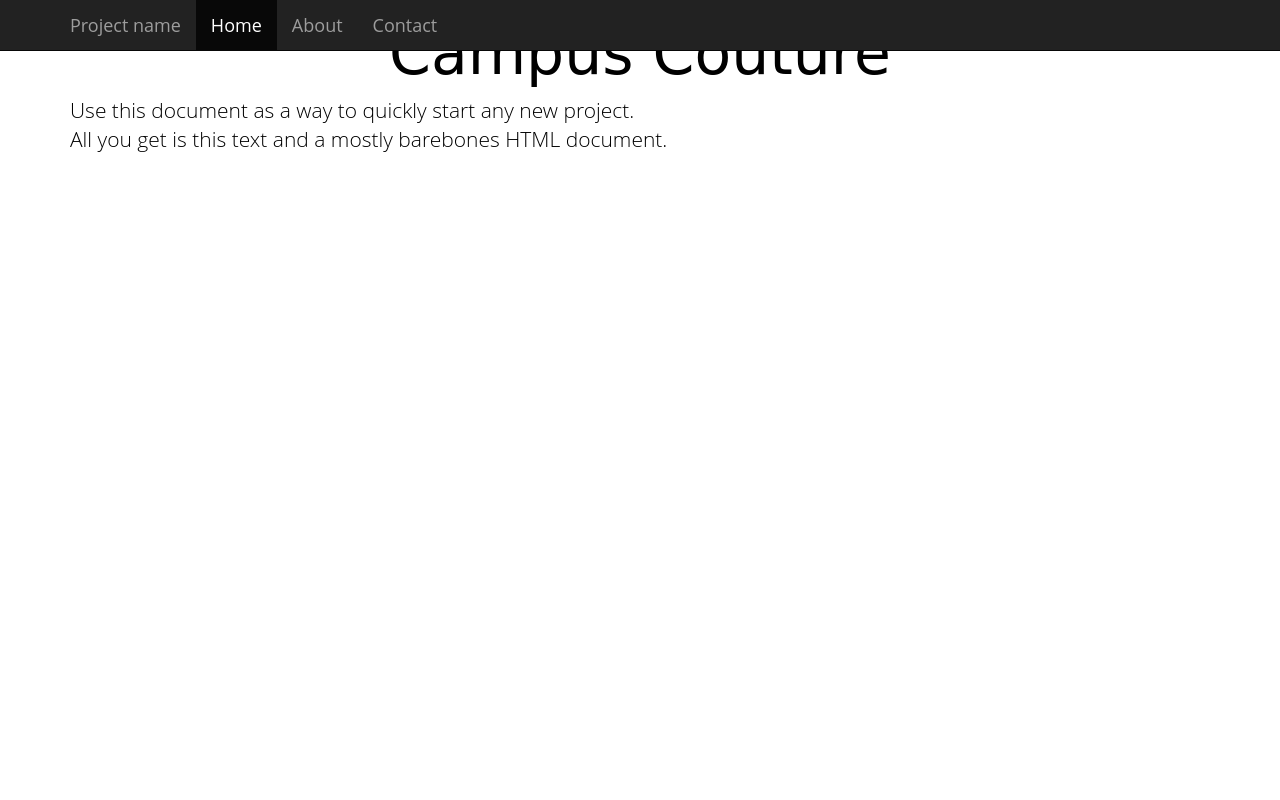
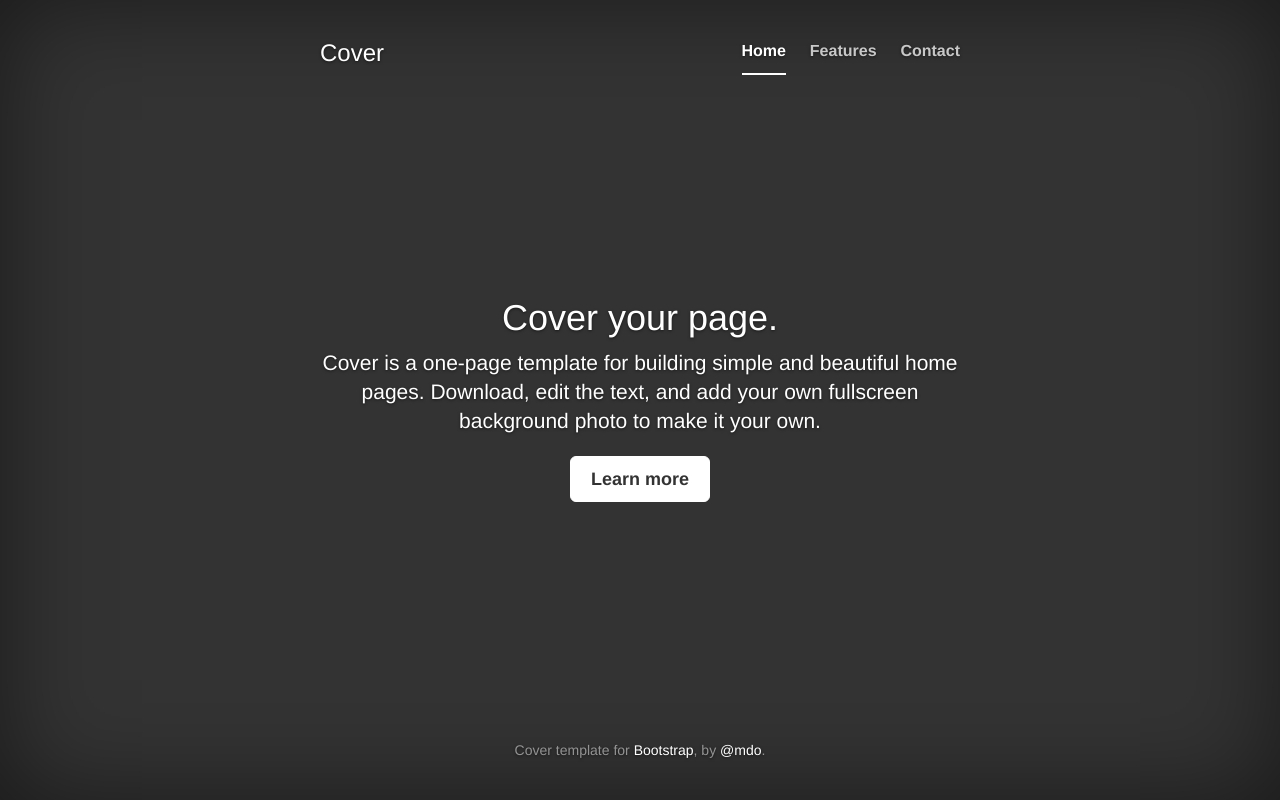
Before and after one commit to kate16/femmehacks, a Python web app: template app/templates/index.html in a window 1280 px wide. Run offline with Jinja, Linux system fonts and the light colour scheme; the template is opened without the code that fills it, so the values that code supplies are empty; some libraries are stand-ins or nearby versions.

Commit message:
Front end again
We have a cover page!

```diff
--- a/app/templates/basic.css
+++ /dev/null
@@ -1,38 +0,0 @@
-body{
-	background-color:white;
-	font-family: 'Open Sans', sans-serif;
-	font-size: 18px;
-	color: black;
-}
-
-p, ul, li {
-	font-family: 'Open Sans', sans-serif;
-	font-size: 18px;
-	color: #000000;
-}
-
-h1 {
-	font-family: 'Clicker Script', cursive;
-	font-size:60px;
-	color: black;
-	text-align:center;
-}
-
-a:link {
-	color:#990000;
-	text-decoration:none;
-}
-
-a:visited {
-	color:#990000;
-}
-
-a:hover {
-	color:#011f5b;
-	text-decoration:underline;
-}
-
-.filler{
-	min-height:50px;
-	height:100%;
-}
--- /dev/null
+++ b/app/templates/bootstrap-3.3.2-dist/css/cover.css
@@ -0,0 +1,175 @@
+/*
+ * Globals
+ */
+
+/* Links */
+a,
+a:focus,
+a:hover {
+  color: #fff;
+}
+
+/* Custom default button */
+.btn-default,
+.btn-default:hover,
+.btn-default:focus {
+  color: #333;
+  text-shadow: none; /* Prevent inheritence from `body` */
+  background-color: #fff;
+  border: 1px solid #fff;
+}
+
+
+/*
+ * Base structure
+ */
+
+html,
+body {
+  height: 100%;
+  background-color: #333;
+  background-image:"closet-background.jpg";
+}
+body {
+  color: #fff;
+  text-align: center;
+  text-shadow: 0 1px 3px rgba(0,0,0,.5);
+  background-image:"closet-background.jpg";
+}
+
+/* Extra markup and styles for table-esque vertical and horizontal centering */
+.site-wrapper {
+  display: table;
+  width: 100%;
+  height: 100%; /* For at least Firefox */
+  min-height: 100%;
+  -webkit-box-shadow: inset 0 0 100px rgba(0,0,0,.5);
+          box-shadow: inset 0 0 100px rgba(0,0,0,.5);
+}
+.site-wrapper-inner {
+  display: table-cell;
+  vertical-align: top;
+}
+.cover-container {
+  margin-right: auto;
+  margin-left: auto;
+}
+
+/* Padding for spacing */
+.inner {
+  padding: 30px;
+}
+
+
+/*
+ * Header
+ */
+.masthead-brand {
+  margin-top: 10px;
+  margin-bottom: 10px;
+}
+
+.masthead-nav > li {
+  display: inline-block;
+}
+.masthead-nav > li + li {
+  margin-left: 20px;
+}
+.masthead-nav > li > a {
+  padding-right: 0;
+  padding-left: 0;
+  font-size: 16px;
+  font-weight: bold;
+  color: #fff; /* IE8 proofing */
+  color: rgba(255,255,255,.75);
+  border-bottom: 2px solid transparent;
+}
+.masthead-nav > li > a:hover,
+.masthead-nav > li > a:focus {
+  background-color: transparent;
+  border-bottom-color: #a9a9a9;
+  border-bottom-color: rgba(255,255,255,.25);
+}
+.masthead-nav > .active > a,
+.masthead-nav > .active > a:hover,
+.masthead-nav > .active > a:focus {
+  color: #fff;
+  border-bottom-color: #fff;
+}
+
+@media (min-width: 768px) {
+  .masthead-brand {
+    float: left;
+  }
+  .masthead-nav {
+    float: right;
+  }
+}
+
+
+/*
+ * Cover
+ */
+
+.cover {
+  padding: 0 20px;
+}
+.cover .btn-lg {
+  padding: 10px 20px;
+  font-weight: bold;
+}
+
+
+/*
+ * Footer
+ */
+
+.mastfoot {
+  color: #999; /* IE8 proofing */
+  color: rgba(255,255,255,.5);
+}
+
+
+/*
+ * Affix and center
+ */
+
+@media (min-width: 768px) {
+  /* Pull out the header and footer */
+  .masthead {
+    position: fixed;
+    top: 0;
+  }
+  .mastfoot {
+    position: fixed;
+    bottom: 0;
+  }
+  /* Start the vertical centering */
+  .site-wrapper-inner {
+    vertical-align: middle;
+  }
+  /* Handle the widths */
+  .masthead,
+  .mastfoot,
+  .cover-container {
+    width: 100%; /* Must be percentage or pixels for horizontal alignment */
+  }
+}
+
+@media (min-width: 992px) {
+  .masthead,
+  .mastfoot,
+  .cover-container {
+    width: 700px;
+  }
+}
+
+
+
+
+
+
+
+
+	/*font-family: 'Open Sans', sans-serif;
+	font-family: 'Clicker Script', cursive;*/
--- a/app/templates/index.html
+++ b/app/templates/index.html
@@ -4,18 +4,18 @@
     <meta charset="utf-8">
     <meta http-equiv="X-UA-Compatible" content="IE=edge">
     <meta name="viewport" content="width=device-width, initial-scale=1">
-    <meta name="authour" content="The best Femmehacks team ever">
-    <meta name="description" content="Find or share a dress on your campus today!">
-    <meta name="keywords" content="campus, couture, dress, exchange, sorority, formal">
+    <meta name="description" content="">
+    <meta name="author" content="">
+    <link rel="icon" href="../../favicon.ico">
 
-    <title>Campus Couture</title>
+    <title>Cover Template for Bootstrap</title>
 
     <!-- Bootstrap core CSS -->
-    <link href="../../dist/css/bootstrap.min.css" rel="stylesheet">
+    <link href="bootstrap-3.3.2-dist/css/bootstrap.min.css" rel="stylesheet">
 
     <!-- Custom styles for this template -->
-    <link href="starter-template.css" rel="stylesheet">
-    <link rel="stylesheet" href="basic.css" type="text/css">
+    <link href="bootstrap-3.3.2-dist/css/cover.css" rel="stylesheet">
+
     <script src="../../assets/js/ie-emulation-modes-warning.js"></script>
 
     <!-- HTML5 shim and Respond.js for IE8 support of HTML5 elements and media queries -->
@@ -27,42 +27,51 @@
 
   <body>
 
-    <nav class="navbar navbar-inverse navbar-fixed-top">
-      <div class="container">
-        <div class="navbar-header">
-          <button type="button" class="navbar-toggle collapsed" data-toggle="collapse" data-target="#navbar" aria-expanded="false" aria-controls="navbar">
-            <span class="sr-only">Toggle navigation</span>
-            <span class="icon-bar"></span>
-            <span class="icon-bar"></span>
-            <span class="icon-bar"></span>
-          </button>
-          <a class="navbar-brand" href="#">Project name</a>
+    <div class="site-wrapper">
+
+      <div class="site-wrapper-inner">
+
+        <div class="cover-container">
+
+          <div class="masthead clearfix">
+            <div class="inner">
+              <h3 class="masthead-brand">Cover</h3>
+              <nav>
+                <ul class="nav masthead-nav">
+                  <li class="active"><a href="#">Home</a></li>
+                  <li><a href="#">Features</a></li>
+                  <li><a href="#">Contact</a></li>
+                </ul>
+              </nav>
+            </div>
+          </div>
+
+          <div class="inner cover">
+            <h1 class="cover-heading">Cover your page.</h1>
+            <p class="lead">Cover is a one-page template for building simple and beautiful home pages. Download, edit the text, and add your own fullscreen background photo to make it your own.</p>
+            <p class="lead">
+              <a href="#" class="btn btn-lg btn-default">Learn more</a>
+            </p>
+          </div>
+
+          <div class="mastfoot">
+            <div class="inner">
+              <p>Cover template for <a href="http://getbootstrap.com">Bootstrap</a>, by <a href="https://twitter.com/mdo">@mdo</a>.</p>
+            </div>
+          </div>
+
         </div>
-        <div id="navbar" class="collapse navbar-collapse">
-          <ul class="nav navbar-nav">
-            <li class="active"><a href="#">Home</a></li>
-            <li><a href="#about">About</a></li>
-            <li><a href="#contact">Contact</a></li>
-          </ul>
-        </div><!--/.nav-collapse -->
-      </div>
-    </nav>
 
-    <div class="container">
-
-      <div class="starter-template">
-        <h1>Campus Couture</h1>
-        <p class="lead">Use this document as a way to quickly start any new project.<br> All you get is this text and a mostly barebones HTML document.</p>
       </div>
 
-    </div><!-- /.container -->
-
+    </div>
 
     <!-- Bootstrap core JavaScript
     ================================================== -->
     <!-- Placed at the end of the document so the pages load faster -->
     <script src="https://ajax.googleapis.com/ajax/libs/jquery/1.11.2/jquery.min.js"></script>
     <script src="../../dist/js/bootstrap.min.js"></script>
+    <script src="../../assets/js/docs.min.js"></script>
     <!-- IE10 viewport hack for Surface/desktop Windows 8 bug -->
     <script src="../../assets/js/ie10-viewport-bug-workaround.js"></script>
   </body>
```
Also changed, not shown: app/templates/bootstrap-3.3.2-dist/css/closet-background.jpg (added).
